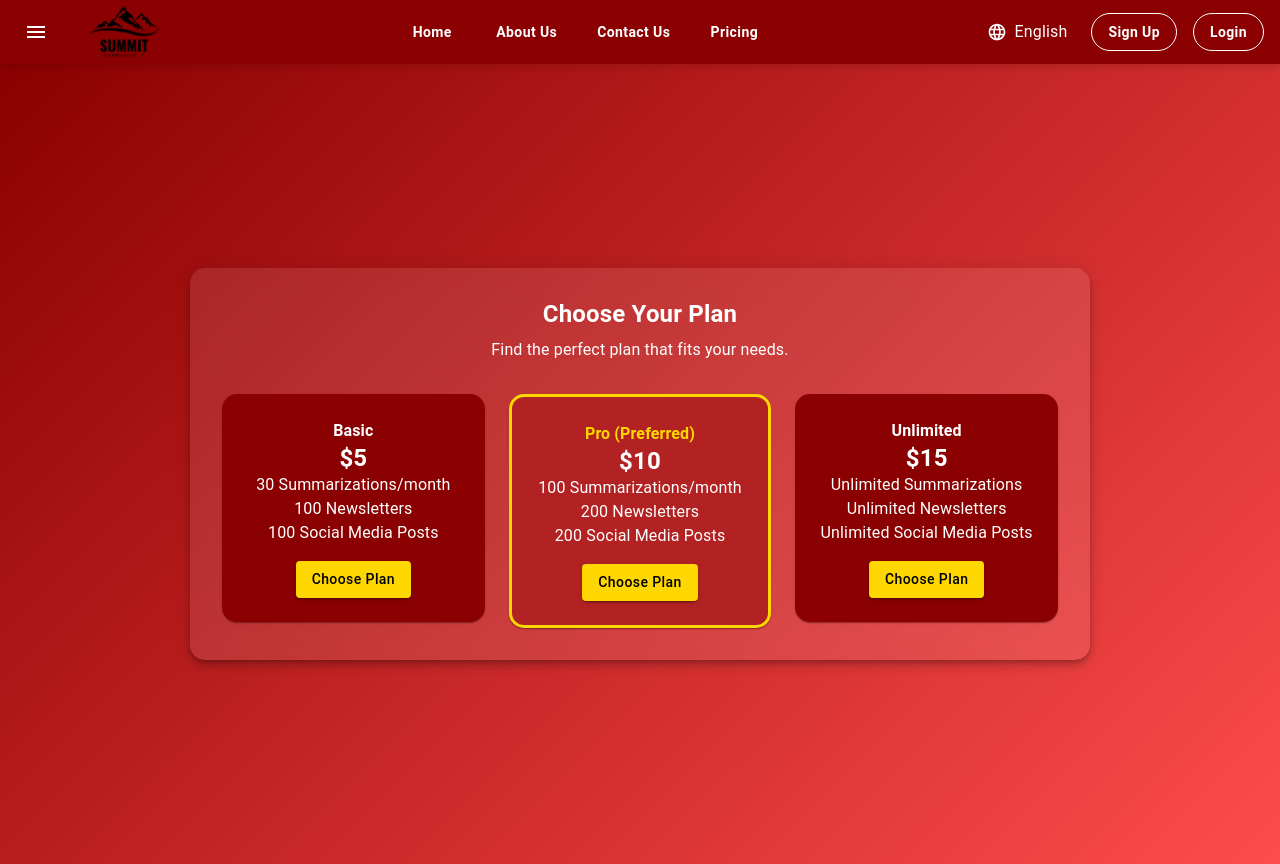
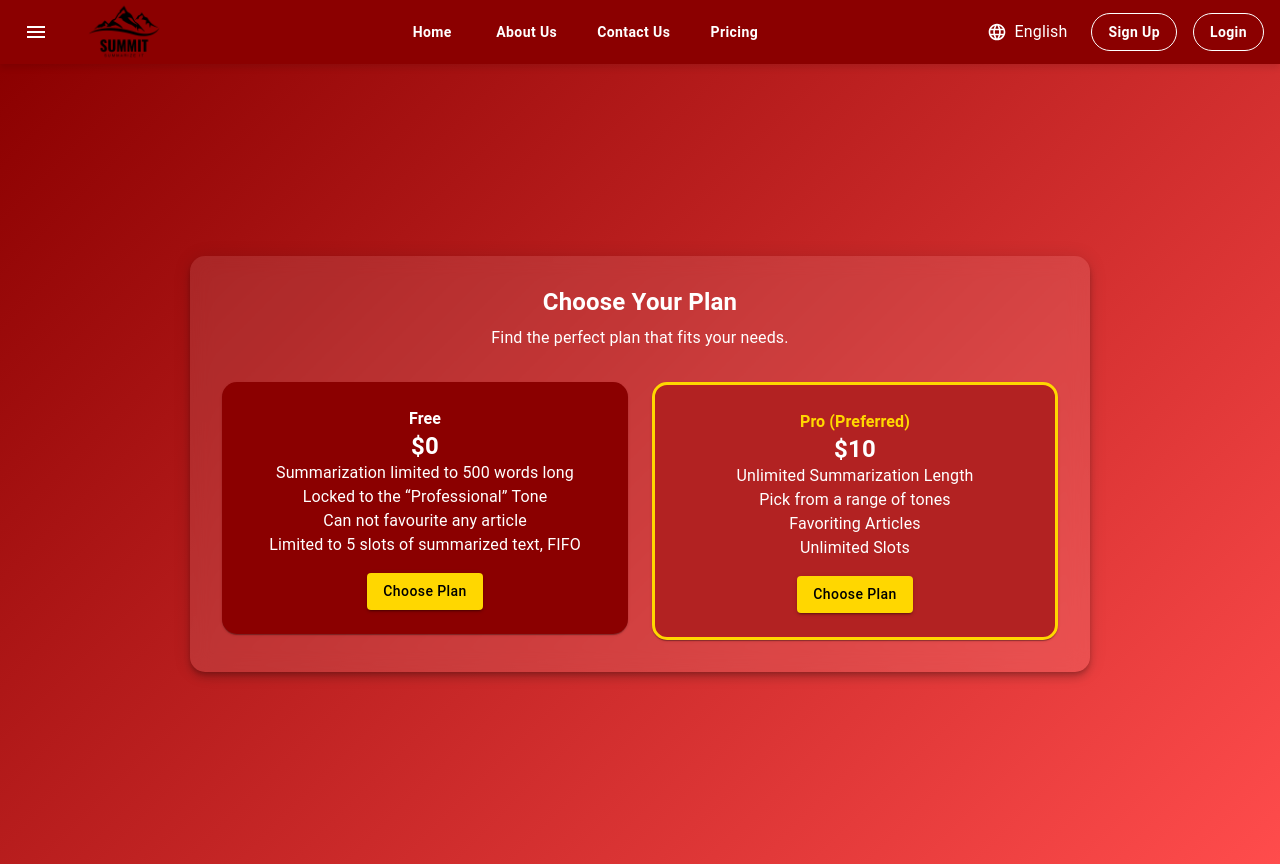
Before and after one commit to MrGreen-ie/COSC-4P02-Group-11, a React (Vite) app in the folder website/templates/: page /pricing in a window 1280 px wide. Built offline with nearby package versions, Linux system fonts and the light colour scheme.

Commit message:
pricing plan changed

```diff
--- a/website/templates/src/pages/Pricing.jsx
+++ b/website/templates/src/pages/Pricing.jsx
@@ -35,14 +35,15 @@ const Pricing = () => {
         </Typography>
 
         <Grid container spacing={3} justifyContent="center">
-          {/* Basic Plan */}
-          <Grid item xs={12} sm={4}>
+          {/* Free Plan */}
+          <Grid item xs={12} sm={6}>
             <Paper sx={{ padding: 3, backgroundColor: '#8B0000', color: 'white', borderRadius: '15px' }}>
-              <Typography variant="h6" fontWeight="bold">Basic</Typography>
-              <Typography variant="h4" fontWeight="bold">$5</Typography>
-              <Typography>30 Summarizations/month</Typography>
-              <Typography>100 Newsletters</Typography>
-              <Typography>100 Social Media Posts</Typography>
+              <Typography variant="h6" fontWeight="bold">Free</Typography>
+              <Typography variant="h4" fontWeight="bold">$0</Typography>
+              <Typography>Summarization limited to 500 words long</Typography>
+              <Typography>Locked to the “Professional” Tone</Typography>
+              <Typography>Can not favourite any article</Typography>
+              <Typography>Limited to 5 slots of summarized text, FIFO</Typography>
               <Button variant="contained" sx={{ mt: 2, backgroundColor: '#FFD700', color: 'black' }}>
                 Choose Plan
               </Button>
@@ -50,27 +51,14 @@ const Pricing = () => {
           </Grid>
 
           {/* Pro (Preferred) Plan */}
-          <Grid item xs={12} sm={4}>
+          <Grid item xs={12} sm={6}>
             <Paper sx={{ padding: 3, backgroundColor: '#B22222', color: 'white', borderRadius: '15px', border: '3px solid #FFD700' }}>
               <Typography variant="h6" fontWeight="bold" color="#FFD700">Pro (Preferred)</Typography>
               <Typography variant="h4" fontWeight="bold">$10</Typography>
-              <Typography>100 Summarizations/month</Typography>
-              <Typography>200 Newsletters</Typography>
-              <Typography>200 Social Media Posts</Typography>
-              <Button variant="contained" sx={{ mt: 2, backgroundColor: '#FFD700', color: 'black' }}>
-                Choose Plan
-              </Button>
-            </Paper>
-          </Grid>
-
-          {/* Unlimited Plan */}
-          <Grid item xs={12} sm={4}>
-            <Paper sx={{ padding: 3, backgroundColor: '#8B0000', color: 'white', borderRadius: '15px' }}>
-              <Typography variant="h6" fontWeight="bold">Unlimited</Typography>
-              <Typography variant="h4" fontWeight="bold">$15</Typography>
-              <Typography>Unlimited Summarizations</Typography>
-              <Typography>Unlimited Newsletters</Typography>
-              <Typography>Unlimited Social Media Posts</Typography>
+              <Typography>Unlimited Summarization Length</Typography>
+              <Typography>Pick from a range of tones</Typography>
+              <Typography>Favoriting Articles</Typography>
+              <Typography>Unlimited Slots</Typography>
               <Button variant="contained" sx={{ mt: 2, backgroundColor: '#FFD700', color: 'black' }}>
                 Choose Plan
               </Button>
```
